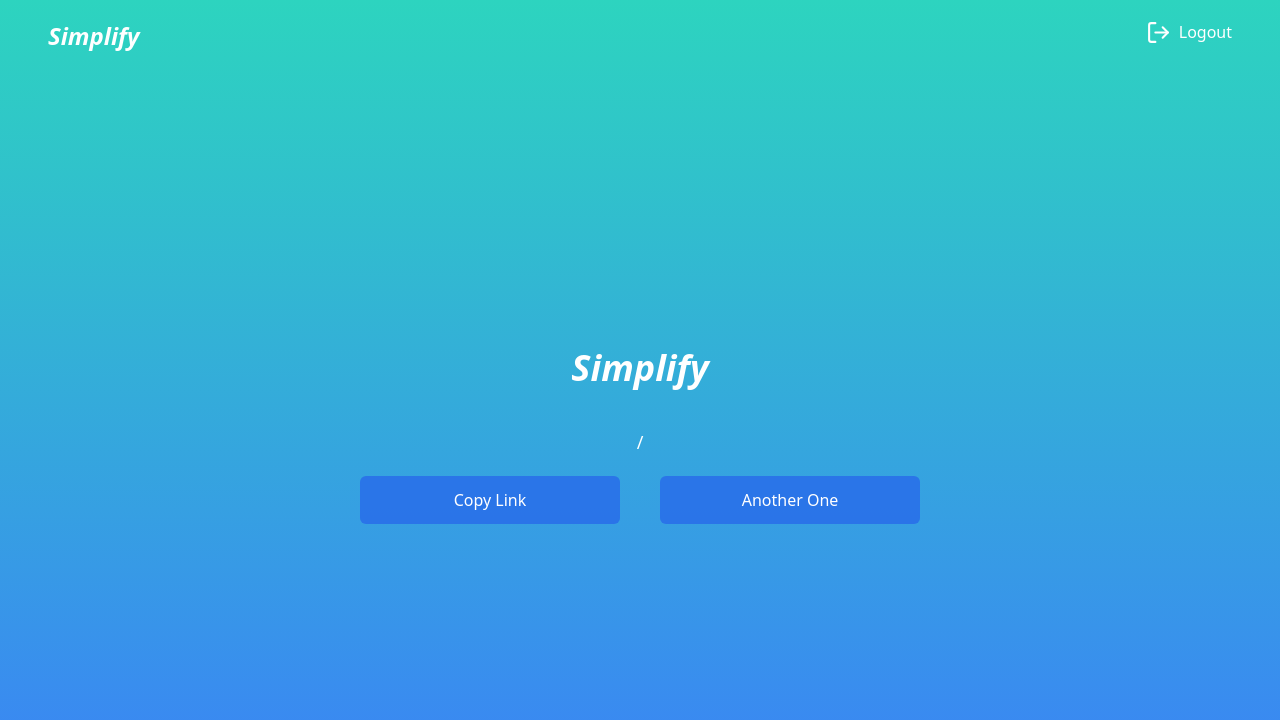
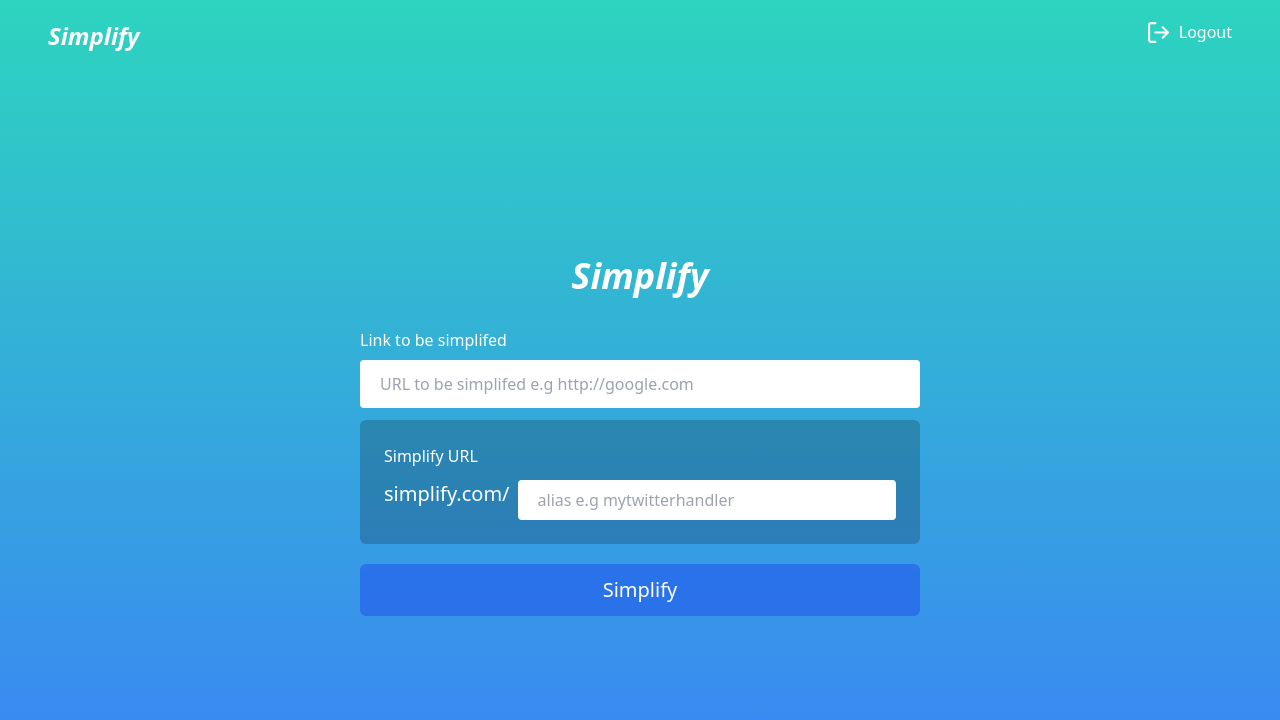
Before and after one commit to akiraro/Simplify, a Next.js app: page / in a window 1280 px wide. Shown: the top 720 px of the page. Built offline with nearby package versions, Linux system fonts and the light colour scheme; no server answers; the database is empty; sample sign-in values are in the browser's storage.

Commit message:
change default variant

```diff
--- a/components/LinkForm.tsx
+++ b/components/LinkForm.tsx
@@ -13,7 +13,7 @@ const VARIANT_CREATE = 'create'
 
 const LinkForm: React.FC<LinkFormProps> = ({ domain }) => {
 	const [isSlugUsed, setIsSlugUsed] = useState(false)
-	const [variant, setVariant] = useState(VARIANT_COPY)
+	const [variant, setVariant] = useState(VARIANT_CREATE)
 	const [form, setForm] = useState({ slug: '', originalUrl: '' })
 	const [response, setResponse] = useState({ slug: '' })
 
```
